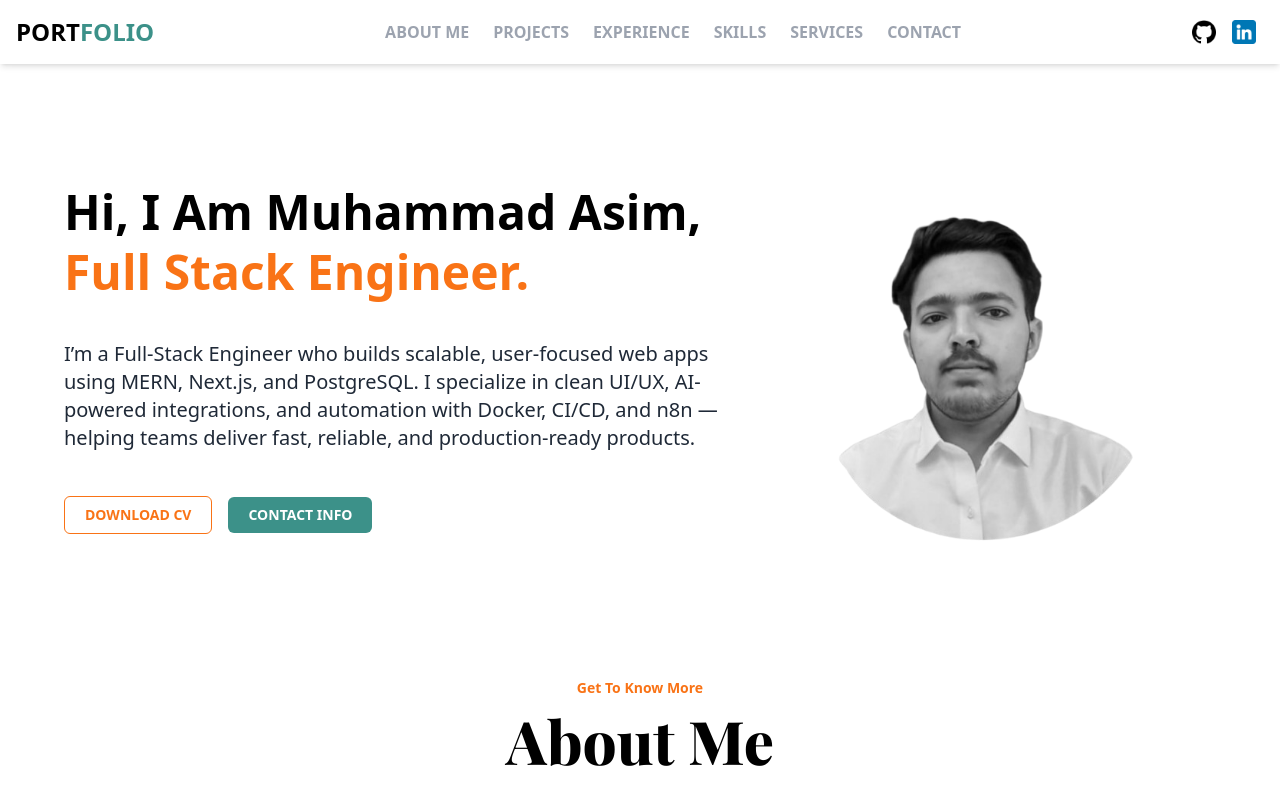
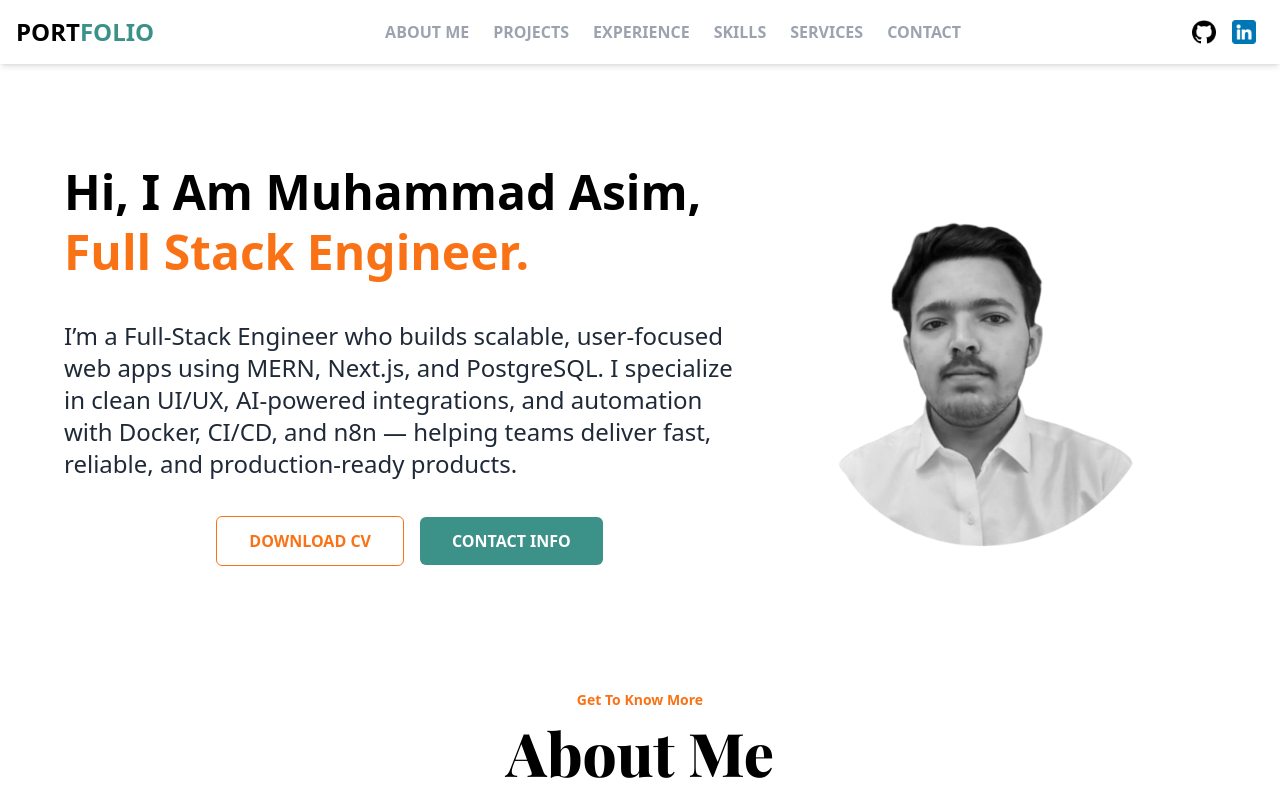
Before and after one commit to Muhammadasim225/portfolio-webapp-frontend, a React (Vite) app in the folder portfolio-app/: page /aboutme in a window 1280 px wide. Shown: the top 800 px of the page. Built offline with nearby package versions, Linux system fonts and the light colour scheme; a web font is replaced by a local one.

Commit message:
Update Homepage.jsx

```diff
--- a/portfolio-app/src/components/Homepage.jsx
+++ b/portfolio-app/src/components/Homepage.jsx
@@ -59,25 +59,25 @@ const vari = {
   <motion.div
     variants={container}
     animate="animate"
-    className="lg:pb-5 md:pb-5 xl:pb-5 sm:pb-5 pb-0 2xl:pb-5 flex flex-col space-y-2 lg:space-y-3 md:space-y-1 sm:space-y-1  xl:space-y-3 2xl:space-y-3 text-black w-full lg:w-3/5"
+    className="lg:pb-5 md:pb-5 xl:pb-5 sm:pb-5 pb-0 2xl:pb-5 flex flex-col space-y-2 lg:space-y-3 md:space-y-1 sm:space-y-2  xl:space-y-3 2xl:space-y-3 text-black w-full lg:w-3/5"
   >
     <motion.h1
       variants={vari} initial="initial" animate="anima"
-      className='text-left text-2xl sm:text-5xl md:text-6xl  font-extrabold lg:text-5xl lg:text-left'
+      className='text-left text-2xl sm:text-4xl md:text-5xl  font-extrabold lg:text-5xl lg:text-left'
     >
       Hi, I Am Muhammad Asim,
     </motion.h1>
 
     <motion.h1
       variants={vari} initial="initial" animate="anima"
-      className='text-left text-2xl sm:text-5xl md:text-6xl font-extrabold text-orange-500 lg:text-5xl lg:text-left'
+      className='text-left text-2xl sm:text-4xl md:text-5xl font-extrabold text-orange-500 lg:text-5xl lg:text-left'
     >
       Full Stack Engineer.
     </motion.h1>
 
     <motion.p
       variants={vari} initial="initial" animate="anima"
-      className=' lg:pt-8 md:pt-8 sm:pt-8 xl:pt-8 pt-3 text-left leading-relaxed text-md md:text-xl sm:text-xl text-gray-800 lg:text-gray-800'
+      className=' lg:pt-8 md:pt-8 sm:pt-8 xl:pt-8 pt-3 text-left leading-relaxed text-md md:text-2xl sm:text-xl text-gray-800 lg:text-gray-800'
     >
       I’m a Full-Stack Engineer who builds scalable, user-focused web apps using MERN, Next.js, and PostgreSQL. I specialize in clean UI/UX, AI-powered integrations, and automation with Docker, CI/CD, and n8n — helping teams deliver fast, reliable, and production-ready products.
     </motion.p>
@@ -85,26 +85,44 @@ const vari = {
     {/* Buttons */}
   {/* Buttons */}
 <motion.div
-  variants={vari} initial="initial" animate="anima"
-  className="flex flex-col space-y-4 lg:pt-8 md:pt-8 sm:pt-8 xl:pt-8 pt-6 w-full items-stretch
-             sm:flex-row sm:space-y-0 sm:space-x-4 sm:items-center sm:flex-nowrap"
+  variants={vari}
+  initial="initial"
+  animate="anima"
+  className="flex flex-col space-y-3 pt-6 sm:flex-row sm:space-y-0 sm:space-x-4 sm:items-center w-full justify-center"
 >
+  {/* DOWNLOAD CV Button */}
   <a href={cv} download="Muhammad_Asim_CV.pdf" className="w-full sm:w-auto">
-    <button className='w-full sm:w-auto min-w-[120px] border border-orange-500 text-orange-500 px-5 py-2 rounded-md font-bold text-sm hover:bg-orange-500 hover:text-white transition'>
+    <button
+      className="w-full sm:w-auto border border-orange-500 text-orange-500
+                 px-4 py-2 text-xs font-semibold rounded-md
+                 hover:bg-orange-500 hover:text-white transition
+                 md:px-6 md:py-2.5 md:text-sm
+                 lg:px-7 lg:py-3 lg:text-base
+                 xl:px-8 xl:py-3 xl:text-base
+                 2xl:px-9 2xl:py-3.5 2xl:text-lg"
+    >
       DOWNLOAD CV
     </button>
   </a>
 
+  {/* CONTACT INFO Button */}
   <Link to="contact" smooth={true} duration={700} className="w-full sm:w-auto">
     <motion.button
-      whileTap={{ scale:1.05, ease:easeInOut }}
-      transition={{ duration:0.01 }}
-      className='w-full sm:w-auto min-w-[120px] bg-[#3C9189] text-white px-5 py-2 rounded-md font-bold text-sm'
+      whileTap={{ scale: 1.05, ease: "easeInOut" }}
+      transition={{ duration: 0.01 }}
+      className="w-full sm:w-auto bg-[#3C9189] text-white
+                 px-4 py-2 text-xs font-semibold rounded-md
+                 hover:opacity-90 transition
+                 md:px-6 md:py-2.5 md:text-sm
+                 lg:px-7 lg:py-3 lg:text-base
+                 xl:px-8 xl:py-3 xl:text-base
+                 2xl:px-9 2xl:py-3.5 2xl:text-lg"
     >
       CONTACT INFO
     </motion.button>
   </Link>
 </motion.div>
+
 
   </motion.div>
 
```
